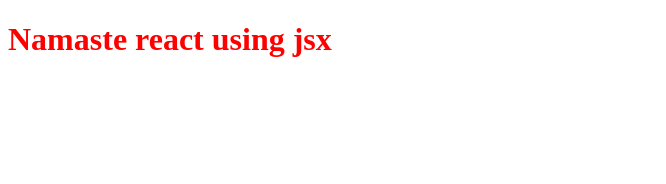
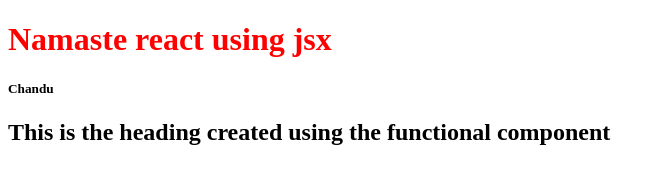
Before and after one commit to Vc9110745729/react_git_prac, a React app: page / in a window 1280 px wide. Shown: the whole page, without its empty margins (0-666 px from the left). Built offline with nearby package versions, Linux system fonts and the light colour scheme.

Commit message:
This is all namste react episode -3 "

```diff
--- a/index.html
+++ b/index.html
@@ -8,6 +8,7 @@
   </head>
   <body>
     <div id="root"></div>
+    <div id="babel"></div>
     <script type="module" src="index.js"></script>
   </body>
 </html>
--- a/index.js
+++ b/index.js
@@ -3,8 +3,25 @@ import ReactDOM from "react-dom/client";
 
 //React element
 const heading = React.createElement("h1", {}, "Chethan shetty");
-//babel transiples this jsx code in intp React.createElement
+//babel transiples this jsx code in into React.createElement
 const jsxheading = <h1 className="headingjsx">Namaste react using jsx</h1>;
 const root = ReactDOM.createRoot(document.getElementById("root"));
 root.render(jsxheading);
 //JSX heading
+const Headingjsx = () => {
+  <h3 id="jsxheading">This is heading created with the help of the jsx</h3>;
+};
+
+const head = <h5 className="chandu">Chandu</h5>;
+
+const Functionalcomponent = () => {
+  return (
+    <div id="fc1">
+      {/* //{}This brackets will used when we want to out our js code into our functional components  */}
+       {head}{/*This is a react element inside a component */}
+      <h2>This is the heading created using the functional component</h2>
+    </div>
+  );
+};
+const root1 = ReactDOM.createRoot(document.getElementById("babel"));
+root1.render(<Functionalcomponent />);
```
